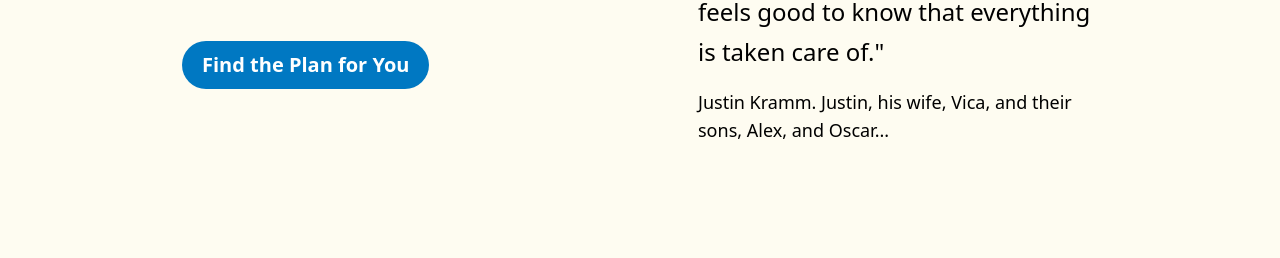
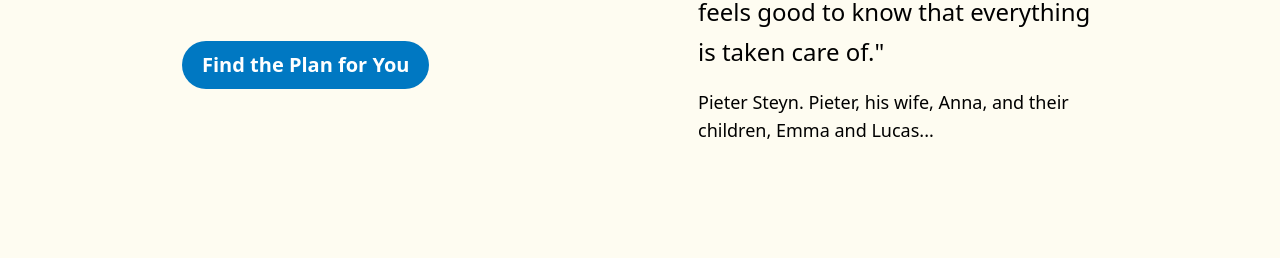
Before and after one commit to mkhan1921/wills-trust, a website built with Vite: page index.html in a window 1280 px wide. Shown: the part 1183-1441 px from the top of the page. Built offline with nearby package versions, Linux system fonts and the light colour scheme.

Commit message:
change family name

```diff
--- a/index.html
+++ b/index.html
@@ -181,8 +181,8 @@
               feels good to know that everything is taken care of."
             </p>
             <p class="xl:font-normal text-lg leading-16">
-              Justin Kramm. Justin, his wife, Vica, and their sons, Alex, and
-              Oscar...
+              Pieter Steyn. Pieter, his wife, Anna, and their children, Emma and
+              Lucas...
             </p>
           </div>
         </div>
@@ -202,8 +202,8 @@
                 <p class="text-7xl font-georgia">Meet the Steyns</p>
                 <p class="text-xl text-white/80">
                   They're passing down generations of hard work, love, and
-                  support</p
-                >
+                  support
+                </p>
               </div>
             </div>
           </div>
```
